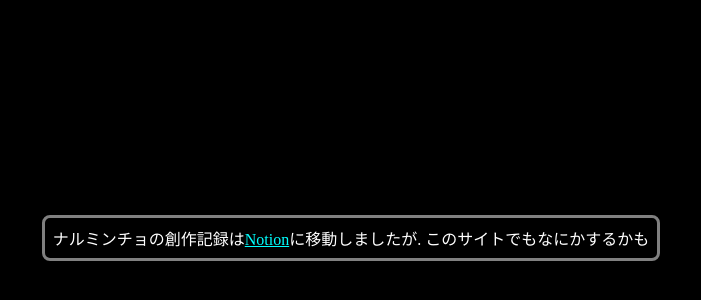
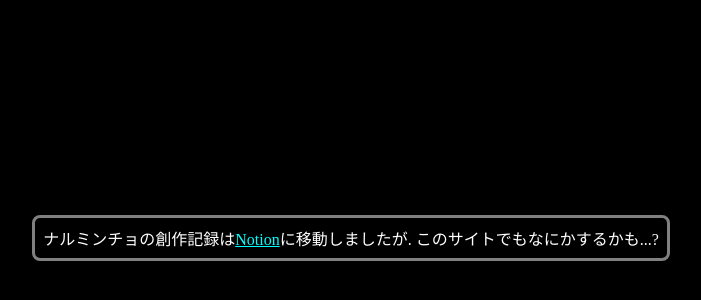
Before and after one commit to narumincho/narumincho-com, a Next.js app: page / in a window 1280 px wide. Shown: the part 162-462 px from the top of the page, without its empty margins (289-990 px from the left). Built offline with nearby package versions, Linux system fonts and the light colour scheme.

Commit message:
add ...?

```diff
--- a/pages/index.tsx
+++ b/pages/index.tsx
@@ -36,7 +36,7 @@ export const TopPage = (): React.ReactElement => {
           >
             Notion
           </a>
-          に移動しましたが. このサイトでもなにかするかも
+          に移動しましたが. このサイトでもなにかするかも...?
         </div>
       </div>
     </>
```
